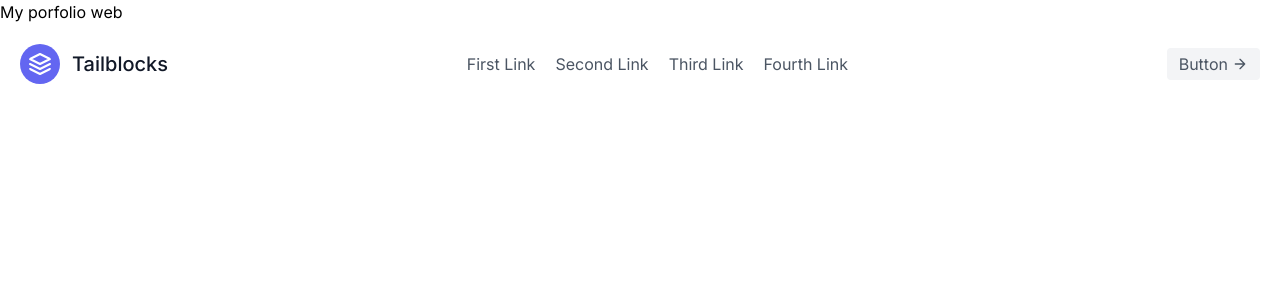
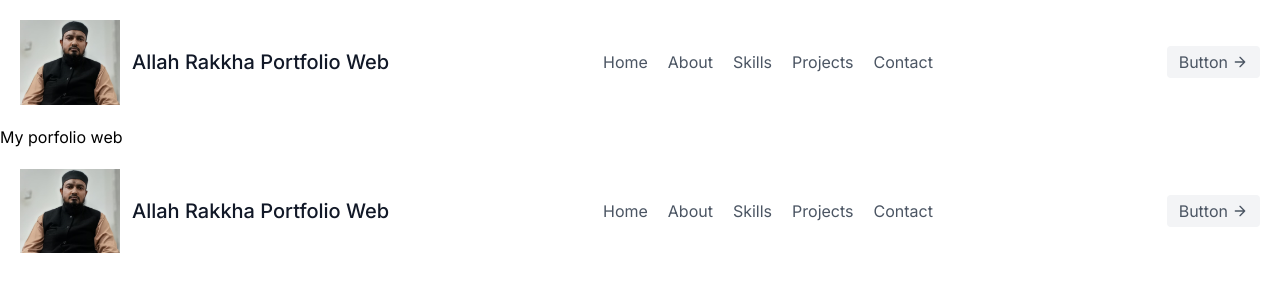
Before and after one commit to Allahrakkha/nextjsweb, a Next.js app: page / in a window 1280 px wide. Shown: the top 300 px of the page. Built offline with nearby package versions, Linux system fonts and the light colour scheme.

Commit message:
fifth commit

```diff
--- a/src/app/component/about.tsx
+++ b/src/app/component/about.tsx
@@ -0,0 +1,10 @@
+import React from "react";
+
+const About =()=>{
+    return(
+        <div>
+          <h1>about</h1>
+        </div>
+    )
+}
+export default About
--- a/src/app/component/navbar.tsx
+++ b/src/app/component/navbar.tsx
@@ -1,29 +1,21 @@
 import React from "react";
+import Link from "next/link";
+import Image from "next/image";
 
 const NavBar =()=>{
     return(
         <div><header className="text-gray-600 body-font">
         <div className="container mx-auto flex flex-wrap p-5 flex-col md:flex-row items-center">
           <a className="flex title-font font-medium items-center text-gray-900 mb-4 md:mb-0">
-            <svg
-              xmlns="http://www.w3.org/2000/svg"
-              fill="none"
-              stroke="currentColor"
-              strokeLinecap="round"
-              strokeLinejoin="round"
-              strokeWidth={2}
-              className="w-10 h-10 text-white p-2 bg-indigo-500 rounded-full"
-              viewBox="0 0 24 24"
-            >
-              <path d="M12 2L2 7l10 5 10-5-10-5zM2 17l10 5 10-5M2 12l10 5 10-5" />
-            </svg>
-            <span className="ml-3 text-xl">Tailblocks</span>
+       <Image src={require("../../../public/assesst/pictures/Allah Rakkha Pic.png")} alt="Allahrakkha" width={100} height={100}/>
+            <span className="ml-3 text-xl">Allah Rakkha Portfolio Web</span>
           </a>
           <nav className="md:ml-auto md:mr-auto flex flex-wrap items-center text-base justify-center">
-            <a className="mr-5 hover:text-gray-900">First Link</a>
-            <a className="mr-5 hover:text-gray-900">Second Link</a>
-            <a className="mr-5 hover:text-gray-900">Third Link</a>
-            <a className="mr-5 hover:text-gray-900">Fourth Link</a>
+            <Link href={"/"} className="mr-5 hover:text-gray-900">Home</Link>
+            <Link href="" className="mr-5 hover:text-gray-900">About</Link>
+            <Link href="" className="mr-5 hover:text-gray-900">Skills</Link>
+            <Link href="" className="mr-5 hover:text-gray-900">Projects</Link>
+            <Link href="" className="mr-5 hover:text-gray-900">Contact</Link>
           </nav>
           <button className="inline-flex items-center bg-gray-100 border-0 py-1 px-3 focus:outline-none hover:bg-gray-200 rounded text-base mt-4 md:mt-0">
             Button
--- a/src/app/layout.tsx
+++ b/src/app/layout.tsx
@@ -1,6 +1,7 @@
 import type { Metadata } from "next";
 import { Inter } from "next/font/google";
 import "./globals.css";
+import NavBar from "./component/navbar";
 
 const inter = Inter({ subsets: ["latin"] });
 
@@ -16,7 +17,9 @@ export default function RootLayout({
 }>) {
   return (
     <html lang="en">
-      <body className={inter.className}>{children}</body>
+      <body className={inter.className}>
+        <NavBar/>
+        {children}</body>
     </html>
   );
 }
```
